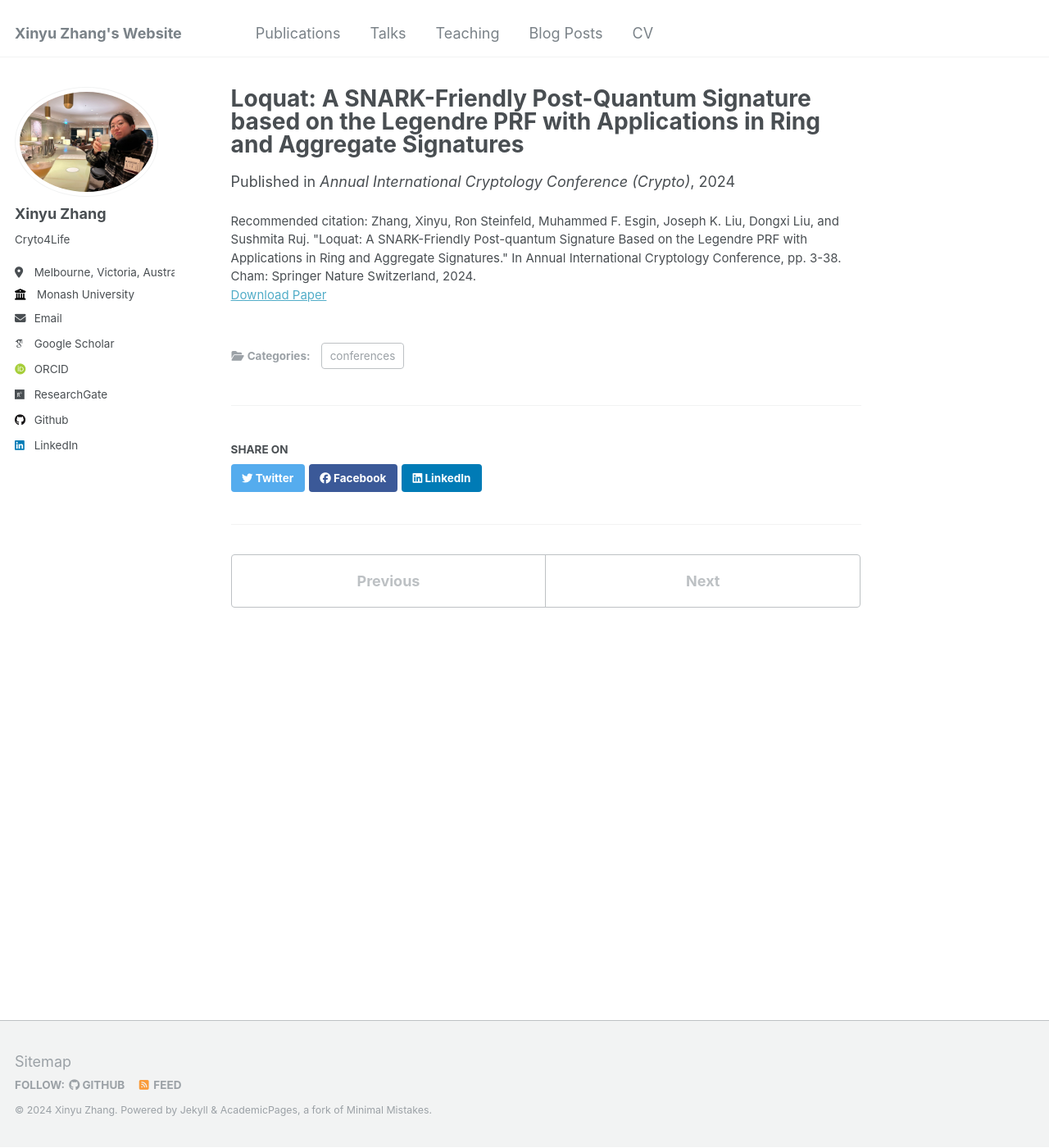
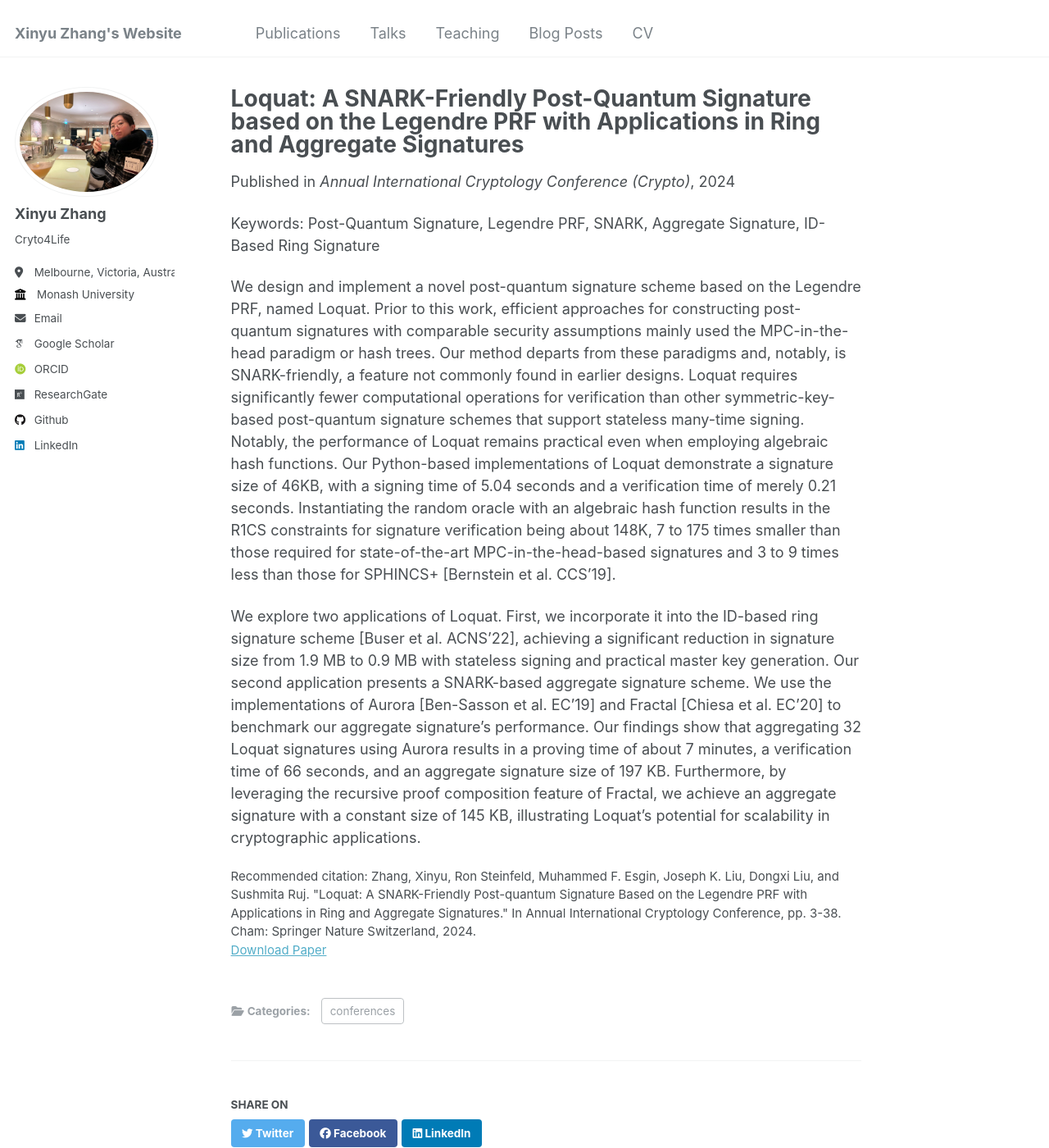
Before and after one commit to cryptome-xyz/cryptome-xyz.github.io, a Jekyll site: the page built from _publications/Loquat.md, in a window 1280 px wide and 1400 px high. Shown: the whole window at 82% size. Built offline with Jekyll 4.4.1, drawn with Linux system fonts in a browser that asks for light colours; some web fonts are replaced.

Commit message:
Update Loquat.md

```diff
--- a/_publications/Loquat.md
+++ b/_publications/Loquat.md
@@ -10,3 +10,8 @@
 paperurl: 'https://link.springer.com/chapter/10.1007/978-3-031-68376-3_1'
 citation: 'Zhang, Xinyu, Ron Steinfeld, Muhammed F. Esgin, Joseph K. Liu, Dongxi Liu, and Sushmita Ruj. "Loquat: A SNARK-Friendly Post-quantum Signature Based on the Legendre PRF with Applications in Ring and Aggregate Signatures." In Annual International Cryptology Conference, pp. 3-38. Cham: Springer Nature Switzerland, 2024.'
 ---
+Keywords: Post-Quantum Signature, Legendre PRF, SNARK, Aggregate Signature, ID-Based Ring Signature
+
+We design and implement a novel post-quantum signature scheme based on the Legendre PRF, named Loquat. Prior to this work, efficient approaches for constructing post-quantum signatures with comparable security assumptions mainly used the MPC-in-the-head paradigm or hash trees. Our method departs from these paradigms and, notably, is SNARK-friendly, a feature not commonly found in earlier designs. Loquat requires significantly fewer computational operations for verification than other symmetric-key-based post-quantum signature schemes that support stateless many-time signing. Notably, the performance of Loquat remains practical even when employing algebraic hash functions. Our Python-based implementations of Loquat demonstrate a signature size of 46KB, with a signing time of 5.04 seconds and a verification time of merely 0.21 seconds. Instantiating the random oracle with an algebraic hash function results in the R1CS constraints for signature verification being about 148K, 7 to 175 times smaller than those required for state-of-the-art MPC-in-the-head-based signatures and 3 to 9 times less than those for SPHINCS+ [Bernstein et al. CCS’19].
+
+We explore two applications of Loquat. First, we incorporate it into the ID-based ring signature scheme [Buser et al. ACNS’22], achieving a significant reduction in signature size from 1.9 MB to 0.9 MB with stateless signing and practical master key generation. Our second application presents a SNARK-based aggregate signature scheme. We use the implementations of Aurora [Ben-Sasson et al. EC’19] and Fractal [Chiesa et al. EC’20] to benchmark our aggregate signature’s performance. Our findings show that aggregating 32 Loquat signatures using Aurora results in a proving time of about 7 minutes, a verification time of 66 seconds, and an aggregate signature size of 197 KB. Furthermore, by leveraging the recursive proof composition feature of Fractal, we achieve an aggregate signature with a constant size of 145 KB, illustrating Loquat’s potential for scalability in cryptographic applications.
```
